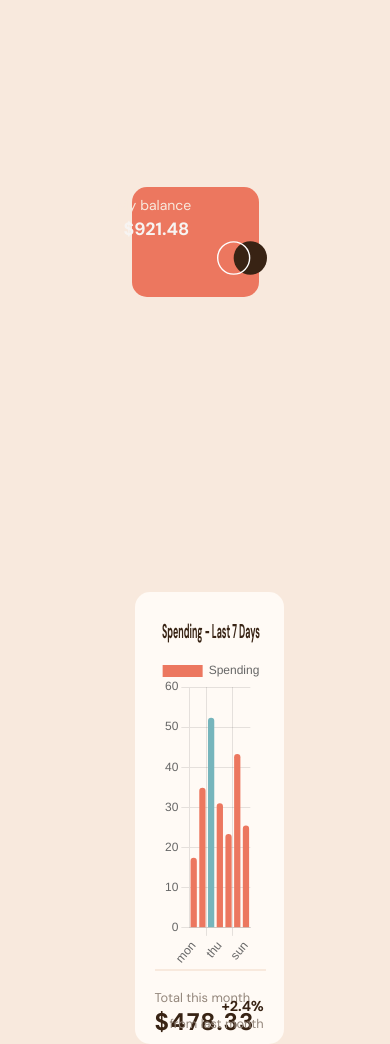
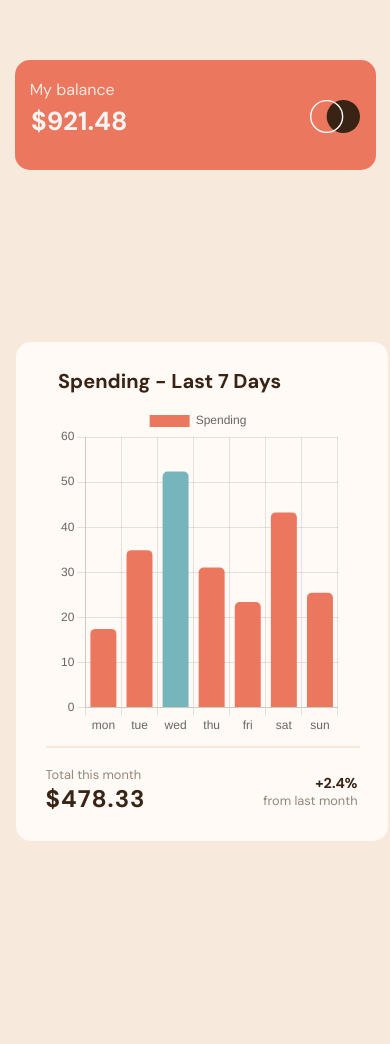
Before and after one commit to Nayab007/React-Chart-Project, a React (Create React App) app: page / in a window 390 px wide. Shown: the part 112-1156 px from the top of the page. After the commit the page ends 953 px from the top, so only its background shows below. Built offline with nearby package versions, Linux system fonts and the light colour scheme.

Commit message:
CSS updates

```diff
--- a/src/components/Mybalance/balance.css
+++ b/src/components/Mybalance/balance.css
@@ -40,20 +40,20 @@
 /* Media queries for responsiveness */
 @media (max-width: 376px) {
   .container1 {
-    width: 90%; /* Adjust width for smaller screens */
-    margin-top: -130%; /* Adjust margin top */
+    width: 90%;
+    margin-top: -160%;
   }
 
   .mybalance {
-    margin-left: -40; /* Reset margin-left */
-    padding-top: 4%; /* Adjust padding */
-    padding-bottom: 1%; /* Adjust padding */
+    margin-left: -40;
+    padding-top: 4%;
+    padding-bottom: 1%;
     font-size: 16px;
 
   }
 
   .amount {
-    margin: 10x; /* Reset margin-left */
+    margin: 10x;
     font-size: 26px;
     font-weight: 700;
   }
@@ -64,3 +64,30 @@
     align-items: center;
   }
 }
+
+@media (max-width: 768px) {
+  .container1 {
+    width: 90%;
+    margin-top: -100%;
+  }
+
+  .mybalance {
+    margin-left: -40;
+    padding-top: 4%;
+    padding-bottom: 1%;
+    font-size: 16px;
+
+  }
+
+  .amount {
+    margin: 10x;
+    font-size: 26px;
+    font-weight: 700;
+  }
+
+  .logo {
+    margin-right: 6;
+    margin-top: -70px;
+    align-items: center;
+  }
+}
--- a/src/components/chart/bar.css
+++ b/src/components/chart/bar.css
@@ -10,3 +10,15 @@
   flex-direction: column;
 
 }
+
+@media (max-width: 376px) {
+  .head-container {
+    width: 85%;
+    height: 50vh;
+    margin-left: 4%;
+    padding: 10px;
+    border-radius: 10px;
+    margin-top: -65vh;
+
+  }
+}
--- a/src/components/chart/chart.css
+++ b/src/components/chart/chart.css
@@ -62,13 +62,72 @@
   color: var(--dark-brown);
 }
 
-@media (max-width: 376px) {
+@media (max-width: 375px) {
   .head-container {
-    width: 85%; /* Adjust width for smaller screens */
-    height: auto; /* Allow height to adjust based on content */
-    margin: 0 auto 10% auto; /* Center align and add space below the container */
-    padding: 10px; /* Adjust padding for smaller screens */
-    border-radius: 10px; /* Smaller border radius for smaller screens */
-    margin-top: -76vh; /* Move the container upwards */
+    width: 85%;
+    height: 50vh;
+    margin-top: -100%;
+    margin-left: 4%;
+    padding: 10px;
+    border-radius: 10px;
+    margin-top: -76vh;
+    background-color: aqua;
   }
 }
+
+@media (max-width: 768px) {
+  .head-container {
+    width: 80%;
+    height: 52vh;
+    border-radius: 15px;
+    margin-top: -100%;
+    margin-left: 4%;
+    padding: 30px;
+    display: flex;
+    align-items: left;
+    flex-direction: column;
+    background-color: var(--pale-orange);
+    font-family: "DM Sans";
+  }
+
+  .line {
+    width: 100%;
+    margin-top: 5px;
+    border-style: solid;
+    color: var(--cream);
+  }
+
+  .bottomText {
+    font-size: 0.8rem;
+    color: var(--medium-brown);
+    font-weight: 400;
+    text-align: left;
+    margin-top: 10px;
+  }
+  .bottomText1 {
+    font-size: 0.8rem;
+    color: var(--medium-brown);
+    font-weight: 400;
+    text-align: right;
+    margin: 0;
+    padding-bottom: 10px;
+  }
+
+  .amount1 {
+    font-size: 1.5rem;
+    font-weight: 700;
+    margin: -15;
+    letter-spacing: 1px;
+    text-align: left;
+    color: var(--dark-brown);
+  }
+  .amount2 {
+    margin: 0;
+    font-weight: 700;
+    font-size: 0.9rem;
+    font-family: "DM Sans";
+    text-align: right;
+    margin-top: -40px;
+    color: var(--dark-brown);
+  }
+}
```
Also changed, not shown: src/setupTests.js (deleted, +0 -5 lines).
